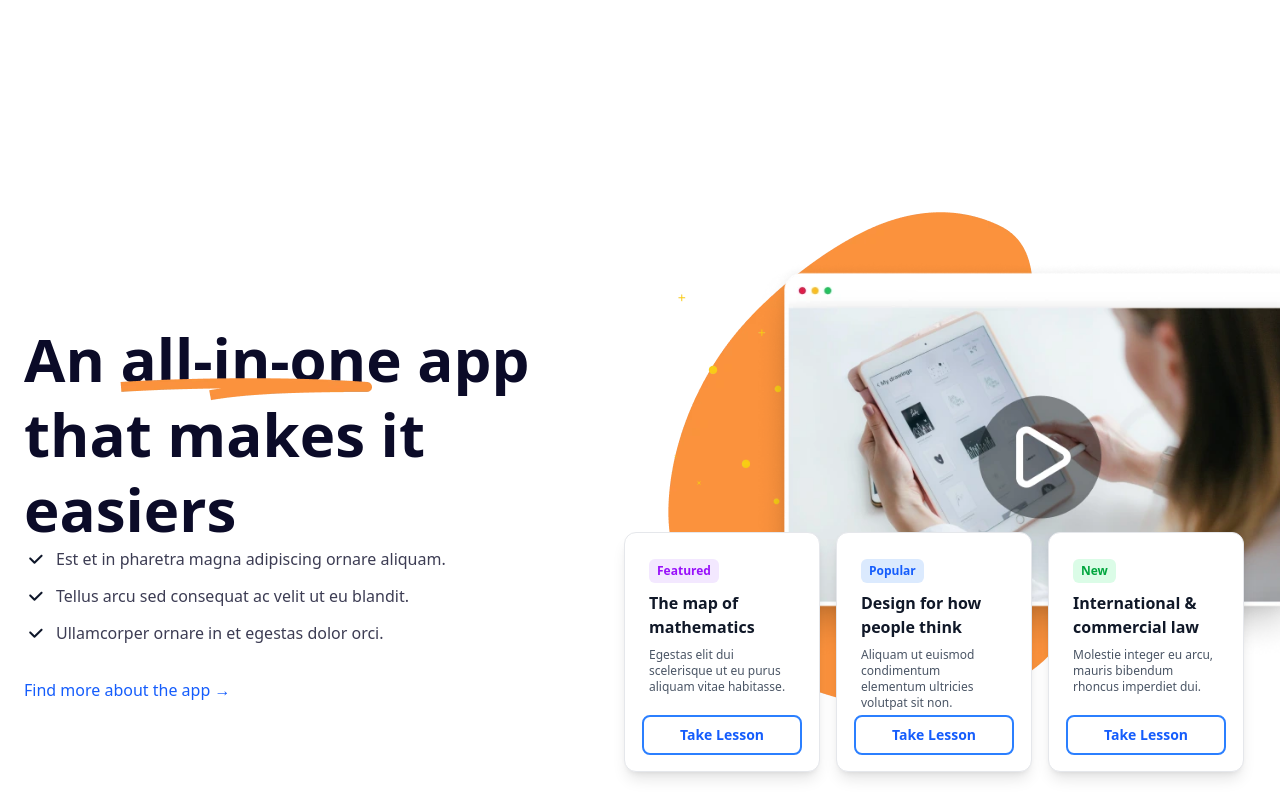
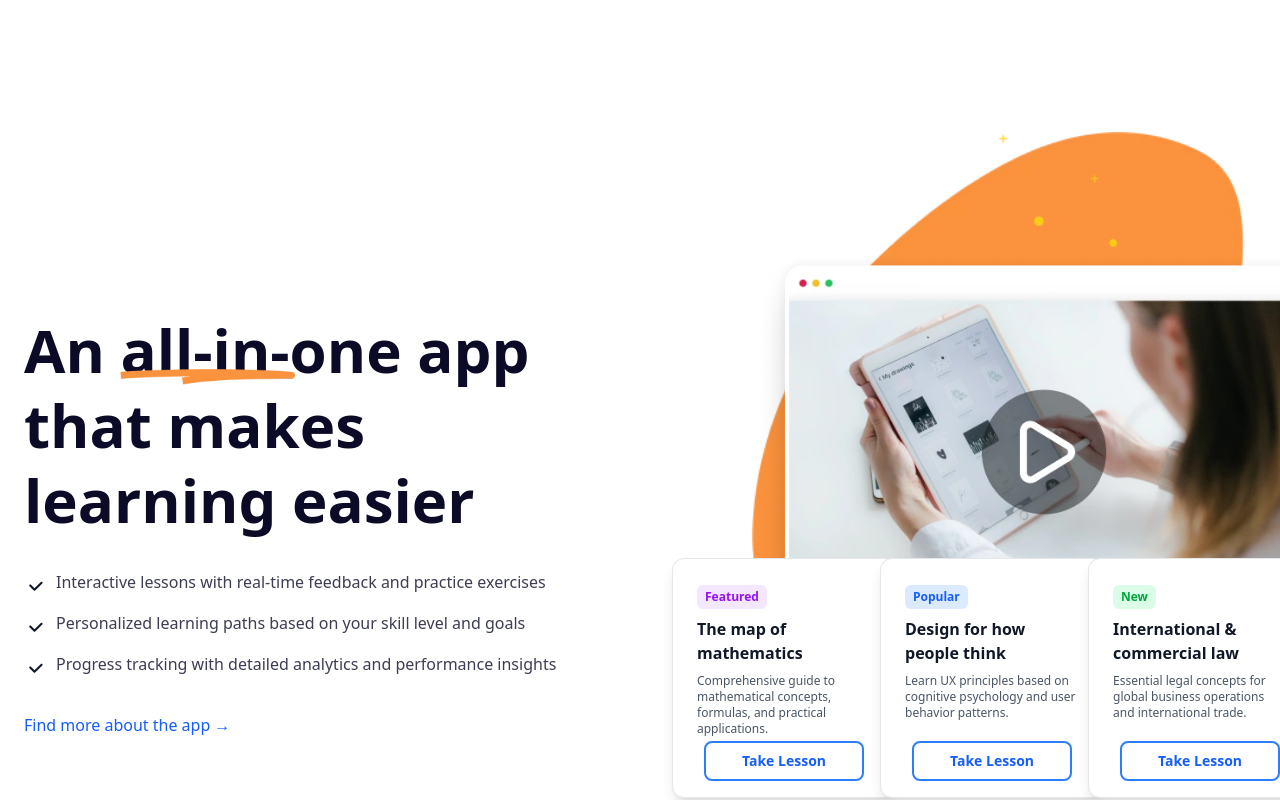
Before and after one commit to Kelwinpin/UTeach, a Next.js app: page / in a window 1280 px wide. Shown: the part 740-1540 px from the top of the page. Built offline with nearby package versions, Linux system fonts and the light colour scheme.

Commit message:
add upgrade SEO

```diff
--- a/package.json
+++ b/package.json
@@ -12,7 +12,8 @@
     "lucide-react": "^0.508.0",
     "next": "15.3.1",
     "react": "^19.0.0",
-    "react-dom": "^19.0.0"
+    "react-dom": "^19.0.0",
+    "react-intersection-observer": "^9.16.0"
   },
   "devDependencies": {
     "@eslint/eslintrc": "^3",
--- a/src/components/FAQ/index.jsx
+++ b/src/components/FAQ/index.jsx
@@ -3,107 +3,229 @@
 import Image from "next/image";
 import Link from "next/link";
 import Card from "../Card";
-import { useEffect, useState } from "react";
+import { useEffect, useState, useRef } from "react";
+import { useInView } from 'react-intersection-observer';
 
 const lessons = [
   {
+    id: "lesson-featured",
     label: "Featured",
     labelColor: "bg-purple-100 text-purple-600",
     title: "The map of mathematics",
-    description: "Egestas elit dui scelerisque ut eu purus aliquam vitae habitasse.",
-    href: "#",
+    description: "Comprehensive guide to mathematical concepts, formulas, and practical applications.",
+    href: "/lessons/map-of-mathematics",
+    image: "/images/math-icon.webp"
   },
   {
+    id: "lesson-popular",
     label: "Popular",
     labelColor: "bg-blue-100 text-blue-600",
     title: "Design for how people think",
-    description: "Aliquam ut euismod condimentum elementum ultricies volutpat sit non.",
-    href: "#",
+    description: "Learn UX principles based on cognitive psychology and user behavior patterns.",
+    href: "/lessons/design-thinking",
+    image: "/images/design-icon.webp"
   },
   {
+    id: "lesson-new",
     label: "New",
     labelColor: "bg-green-100 text-green-600",
     title: "International & commercial law",
-    description: "Molestie integer eu arcu, mauris bibendum rhoncus imperdiet dui.",
-    href: "#",
+    description: "Essential legal concepts for global business operations and international trade.",
+    href: "/lessons/international-law",
+    image: "/images/law-icon.webp"
   },
 ];
 
-export default function FAQ() {
+export default function AppFeatures() {
   const [visibleLessons, setVisibleLessons] = useState(lessons);
+  const sectionRef = useRef(null);
+  const { ref: animationRef, inView } = useInView({
+    threshold: 0.2,
+    triggerOnce: true
+  });
 
   useEffect(() => {
     const handleResize = () => {
       const width = window.innerWidth;
-        if (width < 763) {
+      if (width < 768) {
         setVisibleLessons(lessons.slice(0, 2));
+      } else if (width < 1024) {
+        setVisibleLessons(lessons.slice(0, 3));
       } else {
         setVisibleLessons(lessons);
       }
     };
 
-      handleResize(); // Rodar uma vez no carregamento
+    handleResize();
 
     window.addEventListener("resize", handleResize);
     return () => window.removeEventListener("resize", handleResize);
   }, []);
 
+  const appFeatures = [
+    {
+      id: "feature-1",
+      text: "Interactive lessons with real-time feedback and practice exercises",
+      icon: "/check.svg"
+    },
+    {
+      id: "feature-2",
+      text: "Personalized learning paths based on your skill level and goals",
+      icon: "/check.svg"
+    },
+    {
+      id: "feature-3",
+      text: "Progress tracking with detailed analytics and performance insights",
+      icon: "/check.svg"
+    }
+  ];
 
   return (
-    <section className="w-full px-6 py-20 md:py-32 bg-white overflow-x-hidden">
-      <div className="max-w-7xl mx-auto grid md:grid-cols-2 gap-16 items-center relative z-10">
-        <div>
-          <h1 className="text-3xl md:text-6xl font-bold text-[#0B0B28] leading-tight relative z-2">
+    <section
+      id="app-features"
+      className="w-full px-4 sm:px-6 py-16 sm:py-20 md:py-32 bg-white overflow-x-hidden"
+      ref={sectionRef}
+      aria-labelledby="features-heading"
+      itemScope
+      itemType="https://schema.org/ItemList"
+    >
+      <div className="max-w-7xl mx-auto grid md:grid-cols-2 gap-8 md:gap-16 items-center relative z-10">
+        <div
+          className={`transition-opacity duration-700 ${inView ? 'opacity-100' : 'opacity-0'}`}
+          ref={animationRef}
+          itemScope
+          itemType="https://schema.org/Product"
+        >
+          <meta itemProp="name" content="Uteach Learning Platform" />
+
+          <h2
+            id="features-heading"
+            className="text-3xl md:text-5xl lg:text-6xl font-bold text-[#0B0B28] leading-tight relative z-2"
+            itemProp="description"
+          >
             An all-in-one app
-              <div className="absolute md:top-14 md:left-24 top-7 left-8 md:w-3xl w-37 inset-0 z-0 bg-[url('/images/lineOrangeBigger.webp')] bg-no-repeat pointer-events-none" />
+            <div
+              className="absolute md:top-14 md:left-24 top-7 left-8 w-36 md:w-48 h-4 inset-0 z-0 bg-[url('/images/lineOrangeBigger.webp')] bg-no-repeat bg-contain pointer-events-none"
+              aria-hidden="true"
+            />
             <br />
-              that makes it easiers
-          </h1>
+            that makes learning easier
+          </h2>
 
-          <ul className="text-[#0B0B28]/80 text-base space-y-3 mb-8">
-            <li className="flex items-start gap-2">
-              <Image src="/check.svg" alt="check" width={24} height={24} />
-              Est et in pharetra magna adipiscing ornare aliquam.
+          <ul
+            className="text-[#0B0B28]/80 text-base space-y-3 my-8"
+            aria-label="Key app features"
+            itemProp="hasFeature"
+          >
+            {appFeatures.map((feature) => (
+              <li
+                key={feature.id}
+                id={feature.id}
+                className="flex items-start gap-2"
+                itemProp="itemListElement"
+                itemScope
+                itemType="https://schema.org/ListItem"
+              >
+                <Image
+                  src={feature.icon}
+                  alt="Feature check mark"
+                  width={24}
+                  height={24}
+                  className="flex-shrink-0 mt-1"
+                  aria-hidden="true"
+                />
+                <span itemProp="name">{feature.text}</span>
               </li>
-            <li className="flex items-start gap-2">
-              <Image src="/check.svg" alt="check" width={24} height={24} />
-              Tellus arcu sed consequat ac velit ut eu blandit.
-            </li>
-            <li className="flex items-start gap-2">
-                <Image src="/check.svg" alt="check" width={24} height={24} />
-                Ullamcorper ornare in et egestas dolor orci.
-            </li>
+            ))}
           </ul>
 
           <Link
-            href="#"
-            className="text-blue-600 font-regular hover:underline inline-flex items-center"
+            href="/app-features"
+            className="text-blue-600 font-medium hover:underline inline-flex items-center group transition-all duration-300"
+            aria-label="Learn more about our app features"
+            itemProp="url"
           >
-            Find more about the app →
+            Find more about the app
+            <span className="ml-1 transform group-hover:translate-x-1 transition-transform duration-300">→</span>
           </Link>
         </div>
-        <div className="mt-30">
-            <div className="relative">
-            <div className="absolute md:-top-20 md:left-0 -top-70 left-20 inset-0 z-1 bg-[url('/images/bg-faq.webp')] bg-no-repeat  pointer-events-none" />
-            <div className="absolute -left-40 -top-25 h-80 md:h-auto md:-top-40 md:-left-1 inset-0 z-0 bg-[url('/images/blob.webp')] bg-no-repeat pointer-events-none" />
-            <div className="relative z-2 md:left-20 bottom-28 rounded-xl overflow-hidden md:w-xl w-md -left-10">
+
+        <div className="mt-25 md:mt-0 relative">
+          <div
+            className="absolute md:-top-30 md:left-80 inset-0 z-1 bg-[url('/images/bg-faq.webp')] bg-no-repeat bg-contain pointer-events-none"
+            aria-hidden="true"
+          />
+          <div
+            className="absolute sm:-left-20 md:left-20 -top-30 md:w-7xl inset-0 z-0 bg-[url('/images/blob.webp')] bg-no-repeat bg-contain pointer-events-none"
+            aria-hidden="true"
+          />
+
+          <figure
+            className="relative z-2 md:left-10 lg:left-20 rounded-xl overflow-hidden"
+            itemScope
+            itemType="https://schema.org/ImageObject"
+          >
             <Image
               src="/images/desktop.webp"
-                    alt="App demo"
+              alt="Uteach learning platform interface showing interactive lessons"
               width={800}
               height={400}
-                    className="w-full object-cover"
+              className="w-full object-cover rounded-xl"
+              loading="eager"
+              quality={90}
+              sizes="(max-width: 768px) 100vw, 50vw"
+              itemProp="contentUrl"
             />
+            <meta itemProp="description" content="Screenshot of the Uteach learning platform interface showing interactive lessons" />
+          </figure>
+
+          <div
+            className="relative z-2 -mt-16 sm:-mt-18 md:-mt-25 grid grid-cols-2 md:grid-cols-3 sm:gap-10 gap-25 md:px-0"
+            aria-label="Featured lessons"
+            itemScope
+            itemType="https://schema.org/ItemList"
+          >
+            {visibleLessons.map((lesson, index) => (
+              <div
+                key={lesson.id}
+                className="transform transition-all duration-300 hover:-translate-y-1 hover:shadow-md"
+                itemProp="itemListElement"
+                itemScope
+                itemType="https://schema.org/Course"
+              >
+                <meta itemProp="position" content={String(index + 1)} />
+                <meta itemProp="name" content={lesson.title} />
+                <meta itemProp="description" content={lesson.description} />
+                <link itemProp="url" href={'#'} />
+                <Card {...lesson} />
               </div>
-
-            <div className="absolute z-2 md:-bottom-0 -bottom-10 -left-15 right-0 flex justify-center gap-4 mt-4 md:px-3 px-18">
-                {visibleLessons.map((lesson, index) => (
-                    <Card key={index} {...lesson} />
             ))}
           </div>
         </div>
       </div>
-      </div>
+
+      <script
+        type="application/ld+json"
+        dangerouslySetInnerHTML={{
+          __html: JSON.stringify({
+            "@context": "https://schema.org",
+            "@type": "SoftwareApplication",
+            "name": "Uteach Learning Platform",
+            "applicationCategory": "EducationalApplication",
+            "operatingSystem": "All",
+            "offers": {
+              "@type": "Offer",
+              "price": "0",
+              "priceCurrency": "USD"
+            },
+            "aggregateRating": {
+              "@type": "AggregateRating",
+              "ratingValue": "4.8",
+              "ratingCount": "1024"
+            }
+          })
+        }}
+      />
     </section>
   );
 }
```
Lines whose indentation alone changed are shown as unchanged.
